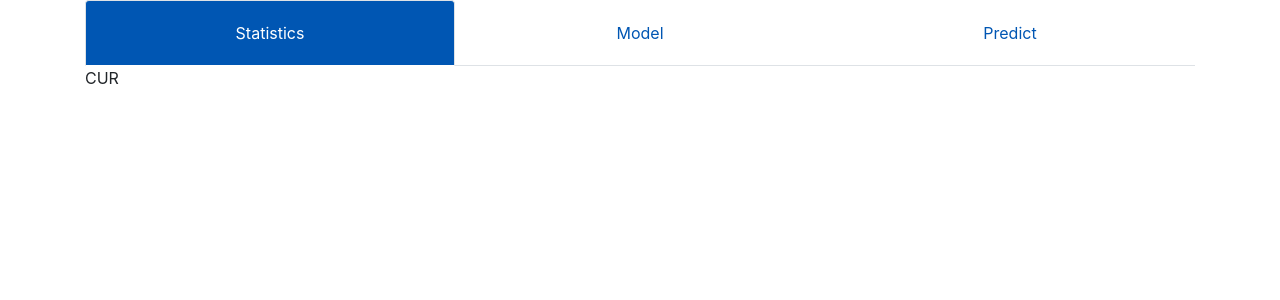
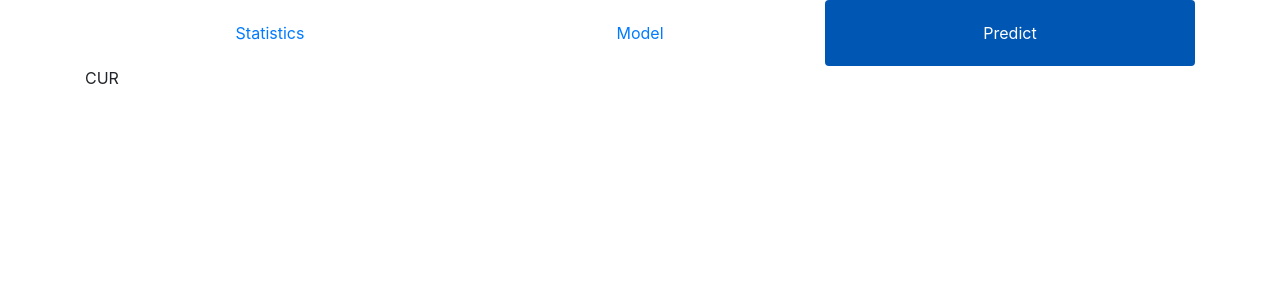
Before and after one commit to sergiuiacob1/Consumption-Prediction, a React (Create React App) app in the folder front-end/: page /predict in a window 1280 px wide. Shown: the top 300 px of the page. Built offline with nearby package versions, Linux system fonts and the light colour scheme.

Commit message:
Added custom proxy server + rewrote navigation without react bootstrap

```diff
--- a/front-end/package.json
+++ b/front-end/package.json
@@ -13,6 +13,7 @@
     "@testing-library/react": "^9.3.2",
     "@testing-library/user-event": "^7.1.2",
     "bootstrap": "^4.4.1",
+    "http-proxy-middleware": "^0.20.0",
     "node-sass": "^4.13.0",
     "react": "^16.12.0",
     "react-bootstrap": "^1.0.0-beta.16",
@@ -40,6 +41,5 @@
       "last 1 firefox version",
       "last 1 safari version"
     ]
-  },
-  "proxy": "http://localhost:3001"
+  }
 }
--- a/front-end/src/App.js
+++ b/front-end/src/App.js
@@ -1,5 +1,5 @@
 import React from 'react';
-import { Route, Switch, BrowserRouter } from 'react-router-dom';
+import { Route, Switch, BrowserRouter, Redirect } from 'react-router-dom';
 import Statistics from './containers/Statistics/Statistics.js';
 import Navigation from './components/Navigation'
 import Model from './containers/Model';
@@ -18,7 +18,7 @@ class App extends React.Component {
       <BrowserRouter history="">
         <Route component={Navigation}/>
         <Switch>
-          <Route exact path="/" component={Statistics}/>
+          <Route exact path="/"><Redirect to="/statistics"/></Route>
           <Route exact path="/statistics" component={Statistics}/>
           <Route exact path="/model" component={Model}/>
           <Route exact path="/predict" component={Predict}/>
--- a/front-end/src/components/Navigation/Navigation.js
+++ b/front-end/src/components/Navigation/Navigation.js
@@ -1,6 +1,5 @@
 import React from 'react';
-import { Link } from 'react-router-dom'
-import { Container, Row, Col, Nav } from 'react-bootstrap';
+import { NavLink } from 'react-router-dom'
 import './Navigation.scss';
 
 export default class Navigation extends React.Component {
@@ -11,29 +10,23 @@ export default class Navigation extends React.Component {
 
   render() {
     return (
-      <Container>
-        <Row>
-          <Col>
-            <Nav justify variant="tabs" defaultActiveKey={1}>
-              <Nav.Item>
-                <Nav.Link eventKey="1">
-                  <Link to="/statistics">Statistics</Link>
-                </Nav.Link>
-              </Nav.Item>
-              <Nav.Item>
-                <Nav.Link eventKey="2">
-                  <Link to="/model">Model</Link>
-                </Nav.Link>
-              </Nav.Item>
-              <Nav.Item>
-                <Nav.Link eventKey="3">
-                  <Link to="/predict">Predict</Link>
-                </Nav.Link>
-              </Nav.Item>
-            </Nav>
-          </Col>
-        </Row>
-      </Container>
+      <div className="container">
+        <div className="row">
+          <div className="col">
+            <ul className="nav nav-pills nav-justified">
+              <li className="nav-item active">
+                <NavLink className="nav-link" to="/statistics" activeClassName="active">Statistics</NavLink>
+              </li>
+              <li className="nav-item">
+                <NavLink className="nav-link" to="/model" activeClassName="active">Model</NavLink>
+              </li>
+              <li className="nav-item">
+                <NavLink className="nav-link" to="/predict" activeClassName="active">Predict</NavLink>
+              </li>
+            </ul>
+          </div>
+        </div>
+      </div>
     )
   }
 }
--- a/front-end/src/containers/Statistics/Statistics.js
+++ b/front-end/src/containers/Statistics/Statistics.js
@@ -7,6 +7,15 @@ export default class Statistics extends React.Component {
     this.state = {
     };
   }
+
+  componentDidMount() {
+    fetch('/api/models')
+      .then(res => res.json())
+      .then(res => {
+        console.log(res);
+      })
+  }
+
 
   render() {
     return (
```
Also changed, not shown: front-end/src/setupProxy.js (added, +15 -0 lines), 1 other file (tests, documents, lock files or other folders).
